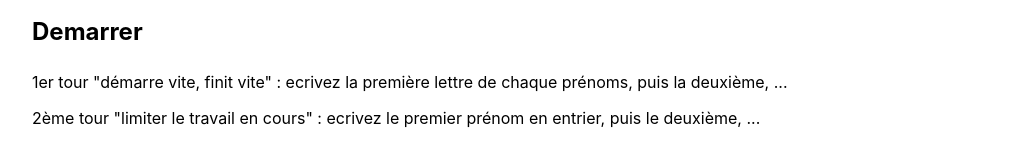
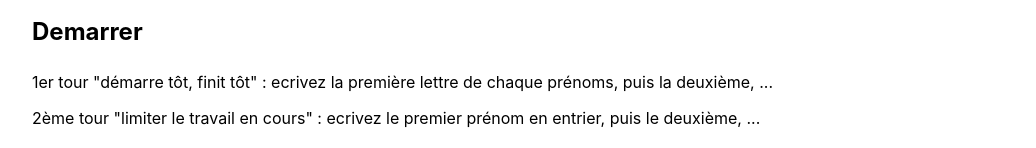
Before and after one commit to acailly/multitasking-name-game-online, a plain HTML site: page index.html in a window 1280 px wide. Shown: the part 121-269 px from the top of the page, without its empty margins (68-1104 px from the left). Drawn offline with Linux system fonts and the light colour scheme.

Commit message:
modif texte

```diff
--- a/index.html
+++ b/index.html
@@ -38,8 +38,8 @@
     <main>
       <h2>Demarrer</h2>
       <p>
-        1er tour "démarre vite, finit vite" : ecrivez la première lettre de
-        chaque prénoms, puis la deuxième, ...
+        1er tour "démarre tôt, finit tôt" : ecrivez la première lettre de chaque
+        prénoms, puis la deuxième, ...
       </p>
       <p>
         2ème tour "limiter le travail en cours" : ecrivez le premier prénom en
```
